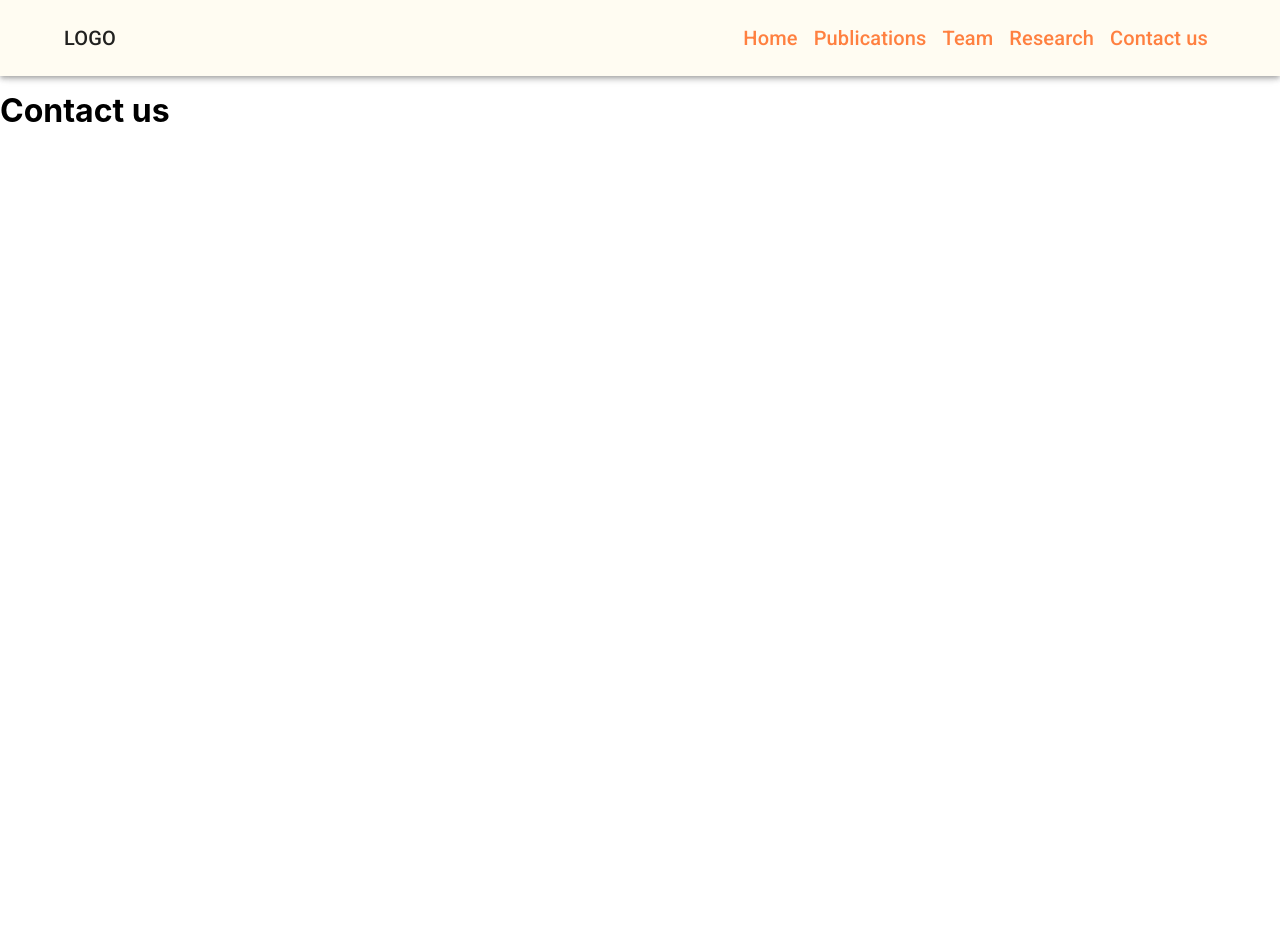
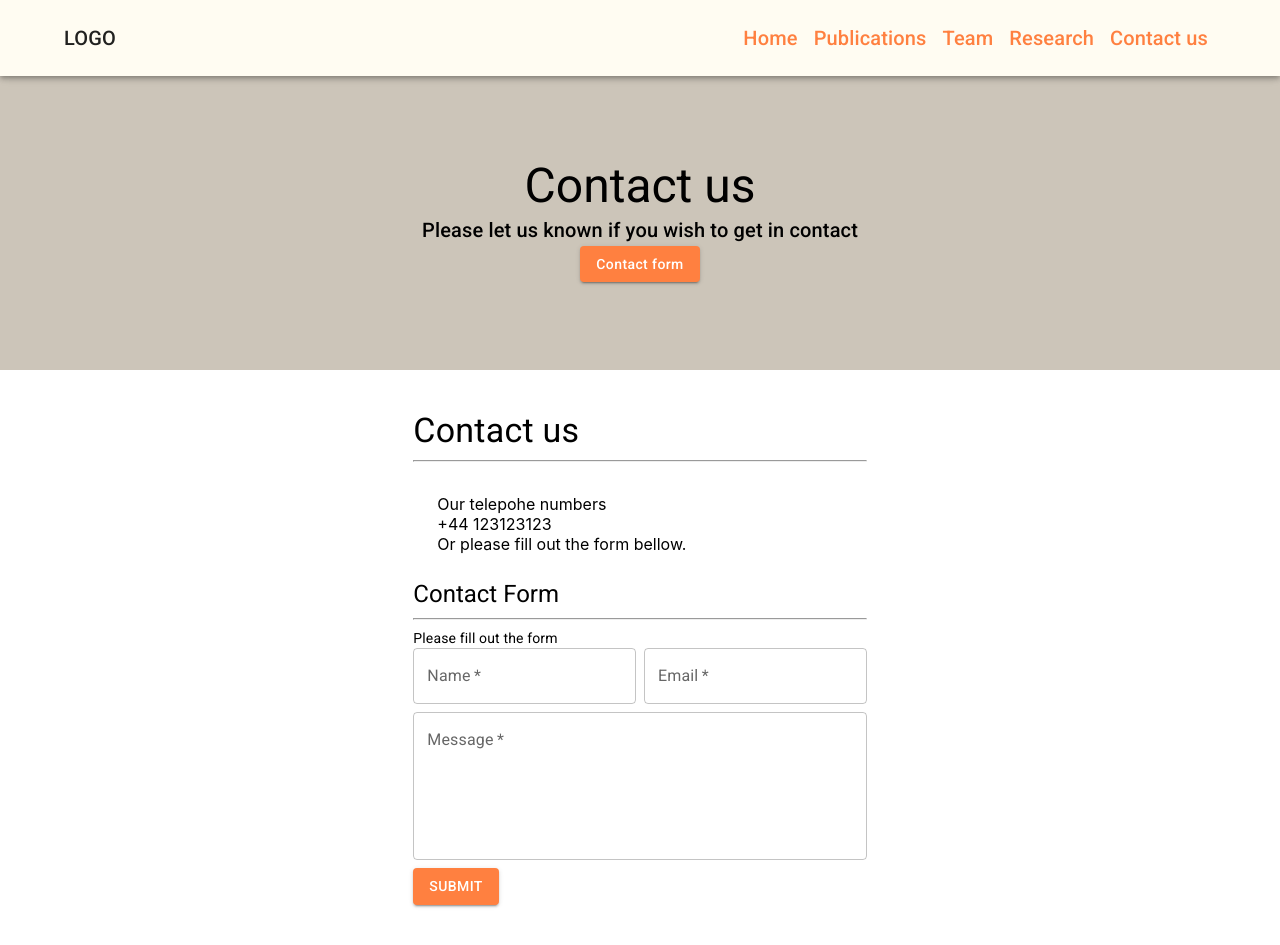
Before and after one commit to justo202/vampire-website, a React (Create React App) app: page /contact in a window 1280 px wide. Before the commit the page ends 800 px from the top, so only its background shows below. Built offline with nearby package versions, Linux system fonts and the light colour scheme.

Commit message:
contact form front end

```diff
--- /dev/null
+++ b/src/components/ContactFormComponent.js
@@ -0,0 +1,129 @@
+import React, { Component } from "react";
+import { TextField, Grid, Button, Typography } from "@mui/material";
+
+const required = (val) => val && val.length;
+const minLength = (len, val) => val && val.length >= len;
+const validEmail = (val) => /^[A-Z0-9._%+-]+@[A-Z0-9.-]+\.[A-Z]{2,4}$/i.test(val);
+
+class ContactForm extends Component {
+  constructor(props) {
+    super(props);
+    this.state = {
+      email: "",
+      name: "",
+      message: "",
+      errors: {
+        name: "",
+        email: "",
+        message: "",
+      },
+    };
+  }
+
+  validate = (values = this.state) => {
+    let error = { ...this.state.errors };
+    if ("name" in values)
+      error.name = required(this.state.name)
+        ? minLength(3, this.state.name)
+          ? ""
+          : "Name must be longer than 3 chars"
+        : "This field is required";
+    if ("email" in values)
+      error.email = validEmail(this.state.email) ? "" : "Invalid email";
+    if ("message" in values)
+      error.message = required(this.state.message)
+        ? minLength(5, this.state.message)
+          ? ""
+          : "Message must be longer than 5 chars"
+        : "This field is required";
+    this.setState({
+      errors: error,
+    });
+    if (values == this.state)
+      return Object.values(error).every((item) => item === "");
+  };
+  handleSubmit = (e) => {
+    e.preventDefault();
+    if (this.validate()) alert("working");
+  };
+  handleInputChange = (e) => {
+    const { name, value } = e.target;
+    this.setState({
+      [name]: value,
+    });
+    this.validate({ [name]: value });
+  };
+  render() {
+    return (
+      <>
+        <Typography variant="h5" gutterBottom>
+          Contact Form
+        </Typography>
+        <hr />
+        <Typography variant="body2" component={"p"} color="lightBlack">
+          Please fill out the form
+        </Typography>
+        <form id="form" autoComplete="false" onSubmit={this.handleSubmit}>
+          <Grid container spacing={1}>
+            <Grid xs={12} sm={6} item>
+              <TextField
+                label="Name"
+                name="name"
+                value={this.state.name}
+                placeholder="Please enter your full name"
+                variant="outlined"
+                fullWidth
+                required
+                onBlur={this.handleInputChange}
+                onChange={this.handleInputChange}
+                error={this.state.errors.name != ""}
+                helperText={this.state.errors.name}
+              ></TextField>
+            </Grid>
+            <Grid xs={12} sm={6} item>
+              <TextField
+                label="Email"
+                name="email"
+                type={"email"}
+                value={this.state.email}
+                placeholder="Please enter your Email"
+                variant="outlined"
+                fullWidth
+                required
+                onBlur={this.handleInputChange}
+                error={this.state.errors.email != ""}
+                helperText={this.state.errors.email}
+                onChange={this.handleInputChange}
+              ></TextField>
+            </Grid>
+            <Grid xs={12} item>
+              <TextField
+                label="Message"
+                name="message"
+                multiline
+                rows={5}
+                value=""
+                value={this.state.message}
+                placeholder="Your message"
+                variant="outlined"
+                fullWidth
+                required
+                onBlur={this.handleInputChange}
+                error={this.state.errors.message != ""}
+                helperText={this.state.errors.message}
+                onChange={this.handleInputChange}
+              ></TextField>
+            </Grid>
+            <Grid xs={12} item>
+              <Button type="submit" variant="contained" color="accent">
+                Submit
+              </Button>
+            </Grid>
+          </Grid>
+        </form>
+      </>
+    );
+  }
+}
+
+export default ContactForm;
--- a/src/pages/ContactUsPage.js
+++ b/src/pages/ContactUsPage.js
@@ -1,13 +1,38 @@
 import React from "react";
+import ContactForm from "../components/ContactFormComponent";
+import Jumbotron from "../components/JumbotronComponent";
+import { Grid, Typography } from "@mui/material";
+import { Route } from "react-router-dom";
+import { Box } from "@mui/system";
+const ContactUs = () => {
+  return (
+    <Grid container justifyContent={"center"} alignItems={"center"}>
+      <Grid item width={"100%"}>
+        <Jumbotron
+          title="Contact us"
+          subtitle="Please let us known if you wish to get in contact"
+          button="Contact form"
+          buttonLink="#form"
+        />
+      </Grid>
 
-const ContactUs = () => {
+      <Grid xs={8} md={5} item p={5}>
+        <Typography variant="h4">Contact us</Typography>
+        <hr />
+        <Box p={3}>
+          <Typography variant="p">Our telepohe numbers</Typography>
+          <br></br>
+          <Typography variant="p">+44 123123123</Typography>
+          <br />
+          <Typography variant="p">
+            Or please fill out the form bellow.
+          </Typography>
+        </Box>
 
-    return(
-        <div>
-        <h1> Contact us</h1>
-        </div>
-    );
-
-}
+        <ContactForm />
+      </Grid>
+    </Grid>
+  );
+};
 
 export default ContactUs;
--- a/src/pages/Research.js
+++ b/src/pages/Research.js
@@ -29,10 +29,8 @@ const ResearchItem = ({imgUrl, description, title, even}) => {
                 <img className={styles.researchImages} src={imgUrl} alt='Research'/>
             </Grid>
             <Grid item xs={12} sm={7} padding={10}>
-
                 <Typography
                 variant="h5"
-
                 >
                     {title}
                 </Typography>
@@ -45,7 +43,6 @@ const ResearchItem = ({imgUrl, description, title, even}) => {
             </Paper>
             </Grid>
             </>
-
         );
     } else {
         return(
@@ -69,9 +66,7 @@ const ResearchItem = ({imgUrl, description, title, even}) => {
                         <Grid item xs={12} sm={5} sx={{display: { xs: 'none', sm: 'flex' } }}>
                              <img className={styles.researchImages} src={imgUrl} alt='Research'/>
                         </Grid>
-
                     </Grid>
-
                 </Paper>
             </Grid>
             </>
```
